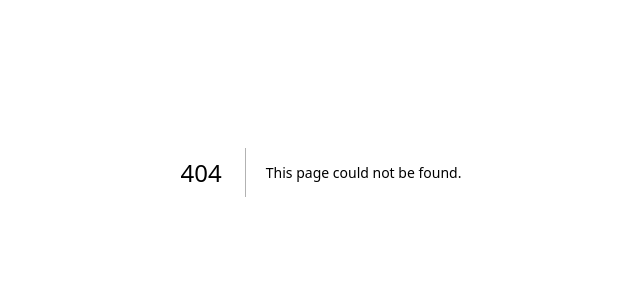
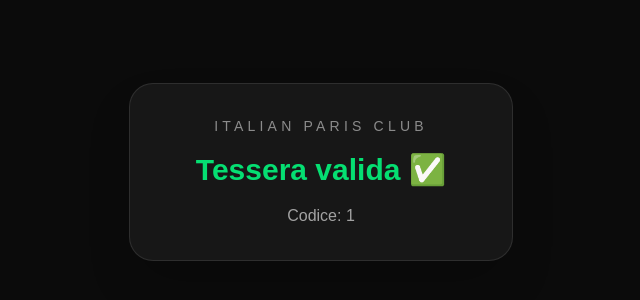
Before and after one commit to mechecmuke/italian-paris-club, a Next.js app: page /verify/1 in a window 1280 px wide. Before the commit this address had no page. Shown: the part 228-528 px from the top of the page, without its empty margins (319-959 px from the left). Built offline with nearby package versions, Linux system fonts and the light colour scheme.

Commit message:
fix verify page

```diff
--- a/app/card/page.tsx
+++ b/app/card/page.tsx
@@ -21,7 +21,7 @@ export default function CardPage() {
 
       setEmail(user.email || "");
 
-      const url = `${window.location.origin}/verify?id=${user.id}`;
+      const url = `${window.location.origin}/verify/${user.id}`;
       const qrCode = await QRCode.toDataURL(url);
       setQr(qrCode);
     }
--- /dev/null
+++ b/app/verify/[code]/page.tsx
@@ -0,0 +1,30 @@
+"use client";
+
+import { useEffect, useState } from "react";
+import { useParams } from "next/navigation";
+
+export default function VerifyPage() {
+  const params = useParams();
+  const code = params.code as string;
+  const [loading, setLoading] = useState(true);
+
+  useEffect(() => {
+    setLoading(false);
+  }, []);
+
+  if (loading) return <div style={{ padding: 40 }}>Verifica...</div>;
+
+  return (
+    <main className="min-h-screen bg-[#0b0b0b] text-white flex items-center justify-center px-6">
+      <section className="w-full max-w-sm rounded-3xl border border-white/10 bg-white/5 p-8 text-center shadow-2xl">
+        <p className="text-sm uppercase tracking-[0.3em] text-white/50">
+          Italian Paris Club
+        </p>
+        <h1 className="mt-4 text-3xl font-bold text-green-400">
+          Tessera valida ✅
+        </h1>
+        <p className="mt-4 text-white/60">Codice: {code}</p>
+      </section>
+    </main>
+  );
+}
--- a/app/verify/page.tsx
+++ /dev/null
@@ -1,16 +0,0 @@
-"use client";
-
-import { useSearchParams } from "next/navigation";
-
-export default function VerifyPage() {
-  const params = useSearchParams();
-  const id = params.get("id");
-
-  return (
-    <div style={{ padding: 40 }}>
-      <h1>Verifica</h1>
-      <p>ID: {id}</p>
-      <p style={{ color: "green", fontWeight: 700 }}>✔ Tessera ATTIVA</p>
-    </div>
-  );
-}
```
